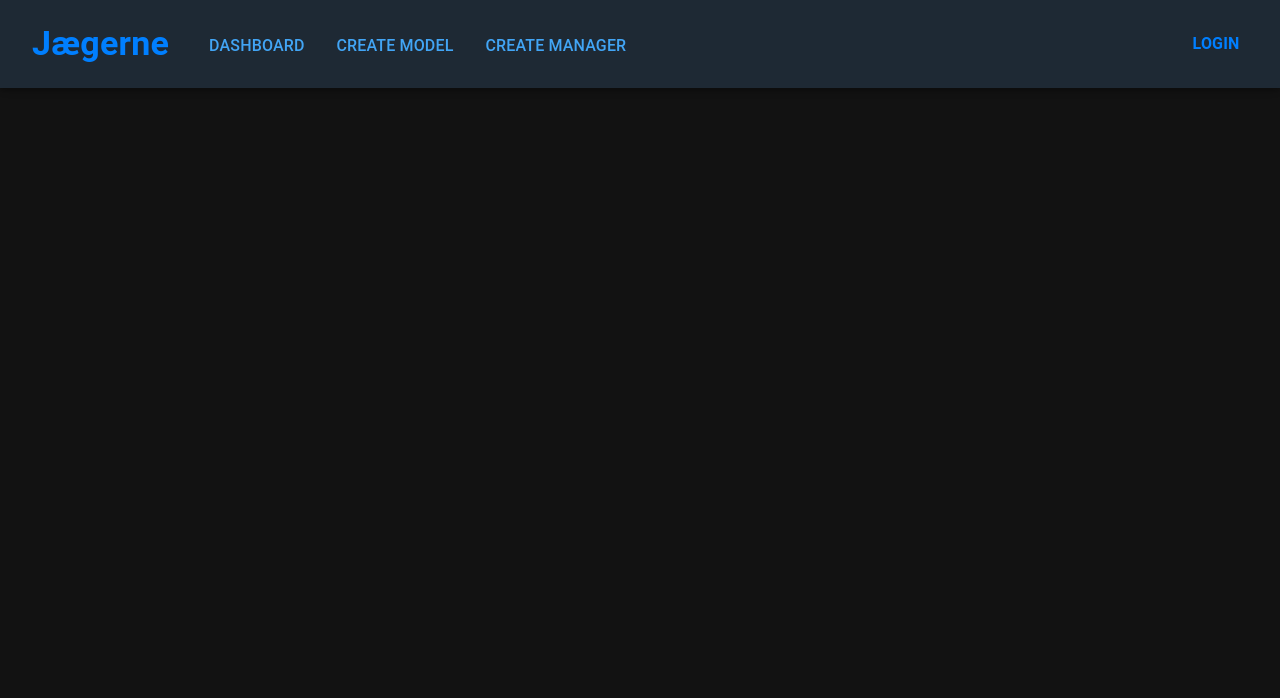
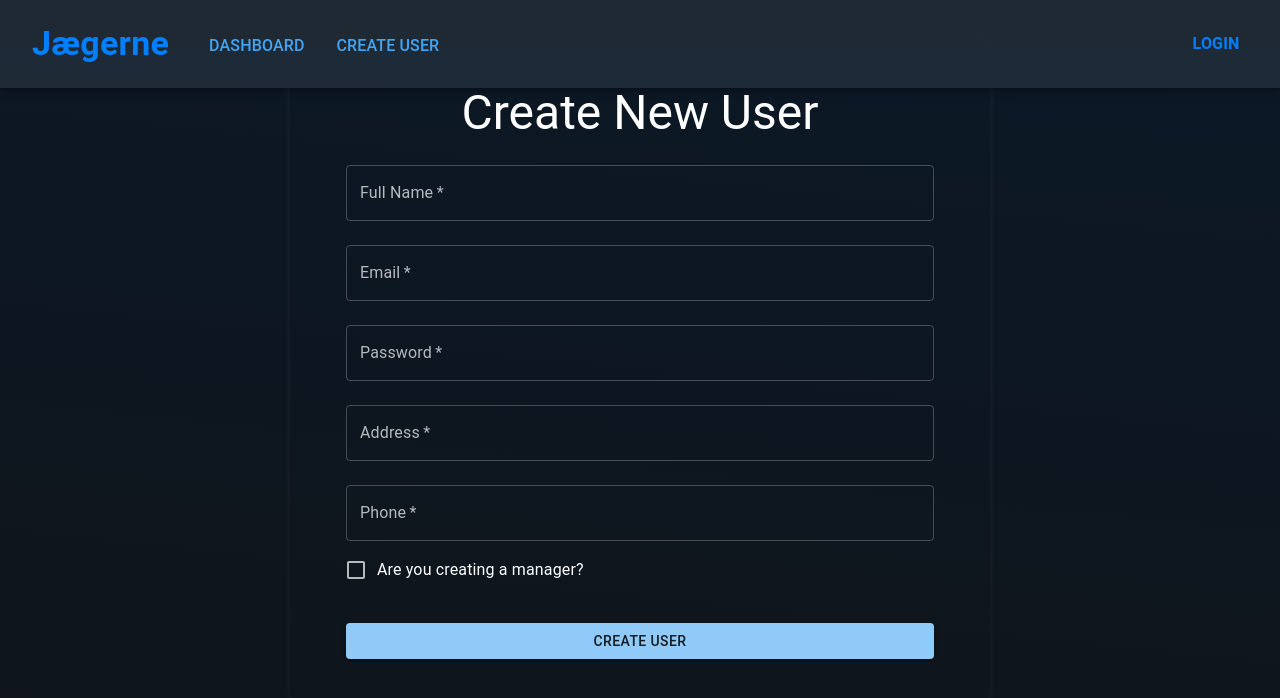
Before and after one commit to s-bogelund/FED-Assignment2, a React (Create React App) app in the folder frontend/: page /create-model in a window 1280 px wide. Shown: the top 698 px of the page. Built offline with nearby package versions, Linux system fonts and the light colour scheme.

Commit message:
Added page where a new user can be added, either a model or a manager

```diff
--- a/frontend/src/App.js
+++ b/frontend/src/App.js
@@ -8,6 +8,7 @@ import Home from "./pages/Home";
 import Login from "./pages/Login";
 import { Container, CssBaseline } from "@mui/material";
 import Dashboard from "./pages/Dashboard";
+import CreateUser from "./pages/CreateUser";
 
 const darkTheme = createTheme({
 	palette: {
@@ -17,8 +18,7 @@ const darkTheme = createTheme({
 
 const managerLinks = [
 	{ name: "Dashboard", link: "dashboard" },
-	{ name: "Create Model", link: "create-model" },
-	{ name: "Create Manager", link: "create-manager" },
+	{ name: "Create User", link: "create-model" },
 ];
 const modelLinks = [
 	{ name: "My Jobs", link: "my-jobs" },
@@ -49,6 +49,7 @@ function App() {
 					<Route index element={<Home />} />
 					<Route path="login" element={<Login />} />
 					<Route path="dashboard" element={<Dashboard />} />
+					<Route path="create-model" element={<CreateUser />} />
 				</Routes>
 			</Router>
 		</ThemeProvider>
--- /dev/null
+++ b/frontend/src/pages/CreateUser.js
@@ -0,0 +1,119 @@
+import {
+	Box,
+	Button,
+	Checkbox,
+	Container,
+	FormControlLabel,
+	TextField,
+	Typography,
+} from "@mui/material";
+import React, { useState } from "react";
+import { bodyContainer, largeBoxStyle } from "../components/styling";
+
+const CreateUser = () => {
+	const [email, setEmail] = useState("");
+	const [password, setPassword] = useState("");
+	const [name, setName] = useState("");
+	const [phone, setPhone] = useState("");
+	const [address, setAddress] = useState("");
+	const [isManager, setIsManager] = useState(false);
+
+	const handleSubmit = (event) => {
+		event.preventDefault();
+		console.log({
+			email,
+			password,
+			name,
+			phone,
+			address,
+			isManager,
+		});
+	};
+
+	return (
+		<Container component="main" sx={bodyContainer}>
+			<Box
+				sx={{
+					...largeBoxStyle,
+					flexDirection: "column",
+					mt: "-4rem",
+					width: "700px",
+					minWidth: "50%",
+				}}
+			>
+				<Typography variant="h3">Create New User</Typography>
+				<Box component="form" onSubmit={handleSubmit} sx={{ mt: 1 }}>
+					<TextField
+						onInput={(event) => setName(event.target.value)}
+						fullWidth
+						margin="normal"
+						required
+						value={name}
+						id="name"
+						label="Full Name"
+						name="name"
+					/>
+					<TextField
+						fullWidth
+						onInput={(event) => setEmail(event.target.value)}
+						type="email"
+						margin="normal"
+						value={email}
+						required
+						id="email"
+						label="Email"
+						name="email"
+					/>
+					<TextField
+						fullWidth
+						onInput={(event) => setPassword(event.target.value)}
+						type="password"
+						margin="normal"
+						value={password}
+						required
+						id="password"
+						label="Password"
+						name="password"
+					/>
+					<TextField
+						fullWidth
+						onInput={(event) => setAddress(event.target.value)}
+						type="address"
+						margin="normal"
+						value={address}
+						required
+						id="address"
+						label="Address"
+						name="address"
+					/>
+					<TextField
+						fullWidth
+						onInput={(event) => setPhone(event.target.value)}
+						type="phone"
+						margin="normal"
+						value={phone}
+						required
+						id="phone"
+						label="Phone"
+						name="phone"
+					/>
+					<FormControlLabel
+						sx={{ alignSelf: "flex-start", paddingBottom: 4 }}
+						control={
+							<Checkbox
+								checked={isManager}
+								onClick={() => setIsManager(true)}
+							/>
+						}
+						label="Are you creating a manager?"
+					/>
+					<Button type="submit" variant="contained" fullWidth>
+						<Typography variant="button">Create User</Typography>
+					</Button>
+				</Box>
+			</Box>
+		</Container>
+	);
+};
+
+export default CreateUser;
```
